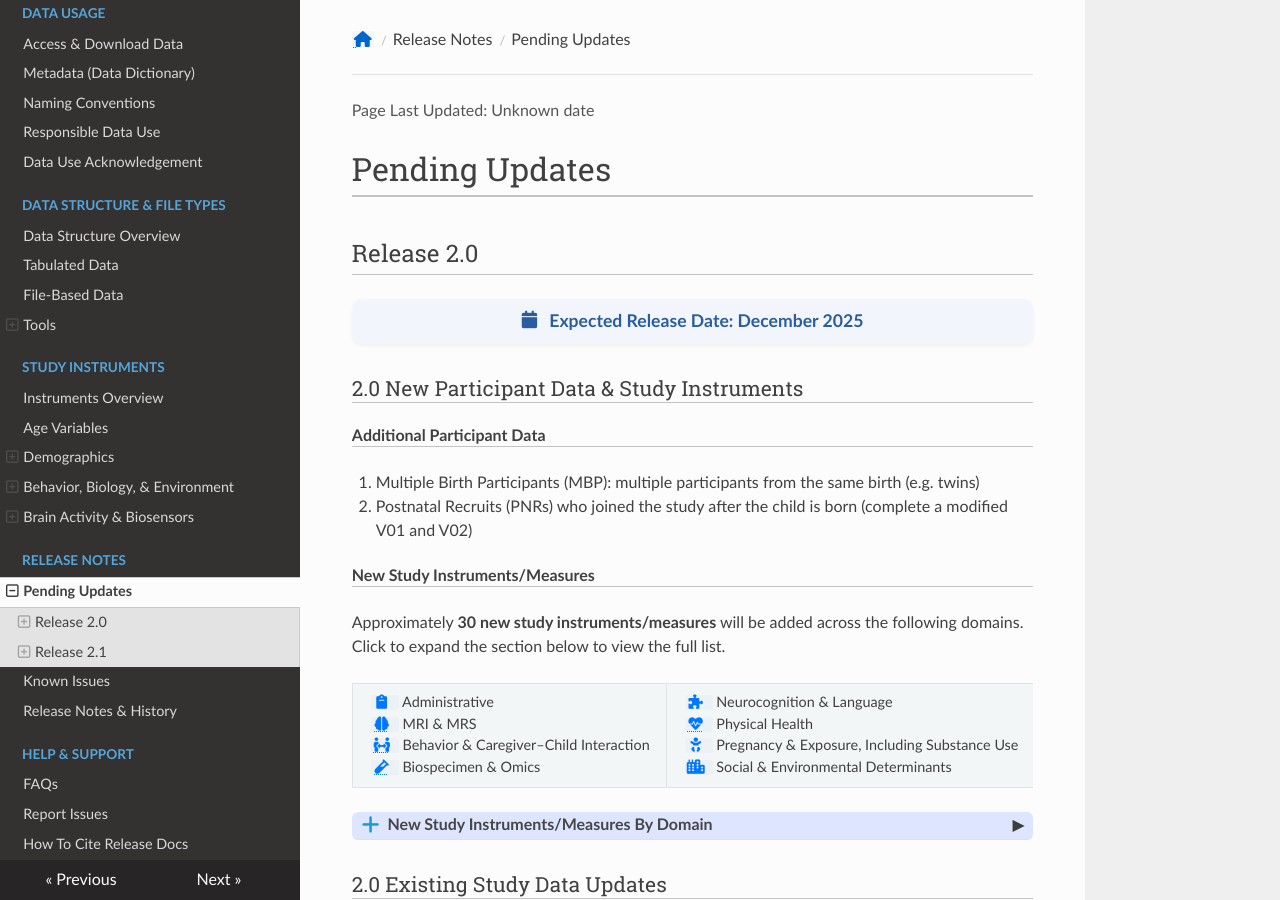
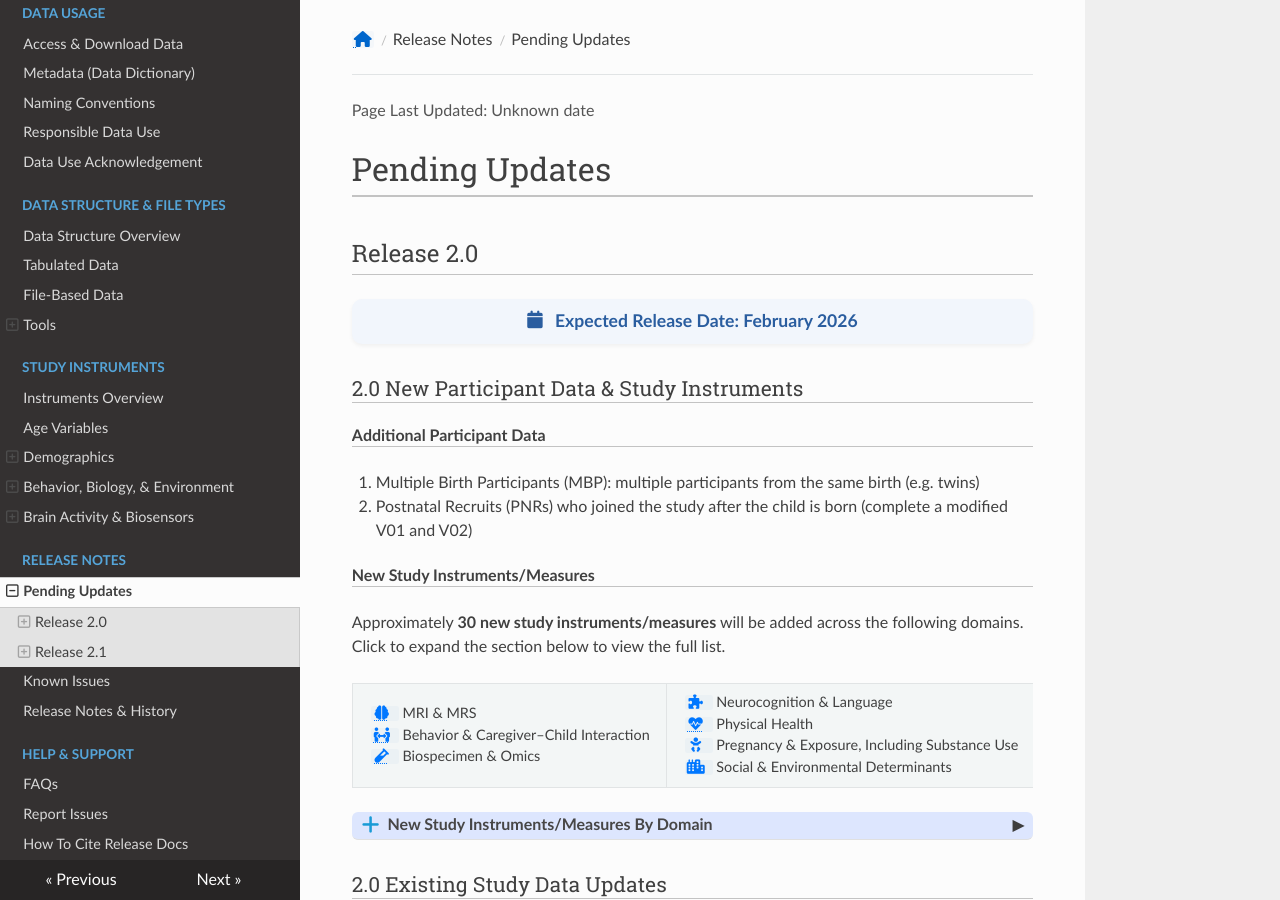
Before and after one commit to nbdc-datahub/hbcd-docs, an MkDocs documentation site: the page built from docs/changelog/pending.md, in a window 1280 px wide and 900 px high. Built offline with MkDocs 1.6.1, drawn with Linux system fonts in a browser that asks for light colours; nearby versions of some CDN libraries; some of the changed lines change nothing that is shown.

Commit message:
update pending page

```diff
--- a/docs/changelog/pending.md
+++ b/docs/changelog/pending.md
@@ -6,7 +6,7 @@
 <div style="background:#f2f6fc; padding:12px 20px; border-radius:10px; text-align:center; margin-bottom:25px; box-shadow:0 2px 4px rgba(0,0,0,0.05);">
   <span style="font-size:1.1em; font-weight:600; color:#2a5d9f;">
     <i class="fa-solid fa-calendar" style="margin-right:8px; vertical-align: 1px;"></i>
-    Expected Release Date: December 2025
+    Expected Release Date: February 2026
   </span>
 </div>
 
@@ -25,7 +25,6 @@
 <tbody>
 <tr>
 <td>
-<a style="margin-left: 2px;" href="../../instruments/" target="_blank"><i class="fas fa-clipboard"></i></a> Administrative<br>
 <a style="margin-left: 2px;" href="../../instruments/#mri" target="_blank"><i class="fa fa-brain"></i></a> MRI & MRS<br>
 <a style="margin-left: 2px;" href="../../instruments/#bcgi" target="_blank"><i class="fa fa-people-arrows"></i></a> Behavior & Caregiver–Child Interaction<br>
 <a style="margin-left: 2px;" href="../../instruments/#biospec" target="_blank"><i class="fa fa-vial"></i></a> Biospecimen & Omics
@@ -51,76 +50,61 @@
   <span class="arrow">▸</span>
 </div>
 <div class="table-collapsible-content">
-<p><i>Unless indicated otherwise, all of the following are <b>tabulated data</b>.</i></p>
 <table class="table-no-vertical-lines" style="width: 100%; border-collapse: collapse; table-layout: fixed; font-size: 15px">
 <thead>
 <tr>
     <th>Domain</th>
-    <th style="width: 25%;">Instrument</th>
-    <th>Version</th>
-    <th style="width: 40%;">Construct</th>
+    <th>Instrument</th>
 </tr>
 </thead>
 <tbody>
 <tr>
-  <td style="text-align: center;"><span class="tooltip tooltip-right"><i class="fas fa-clipboard" style="font-size:1.1em; margin-right: 2px;"></i> ADM
-  <span class="tooltiptext">Administrative</span></span></td>
-  <td>Study Navigator Contact</td><td></td><td>Study Navigation</td>
+  <td style="text-align: center;"><span class="tooltip tooltip-right"><i class="fa fa-brain" style="font-size:1.1em; margin-right: 2px;"></i> IMG
+  <span class="tooltiptext">Magnetic Resonance Imaging & Spectroscopy</span></span></td>
+  <td>Pre-Scan Questionnaire</td>
+<tr>
+<td rowspan="6" style="text-align: center;"><span class="tooltip tooltip-right"><i class="fa fa-people-arrows" style="font-size:1.1em; margin-right: 2px;"></i> MH<span class="tooltiptext">Behavior & Caregiver-Child Interaction</span></span></td>
+<td>CHAOS (<i>Confusion, Hubbub and Order Scale</i>)</td></tr>
+<tr><td>ecPROMIS (1) Child-Caregiver Relationship (1-5 year), (2) Peer Relationships, & (3) Self-Regulation & Flexibility</td></tr>
+<tr><td>FAD (GF6+) (<i>Family Assessment Device (General Functioning 6+)</i>)</td></tr>
+<tr><td>HOME-21 IT (<i>Home Observation for Measurement of the Environment Infant-Toddler Version</i>)</td></tr>
+<tr><td>ECBQ (VSF)+BI (<i>Early Childhood Behavior Questionnaire Very Short Form + Behavior Inhibition</i>)</td></tr>
+<tr><td>MAPS-TL (<i>Multidimensional Assessment Profiles - Temper Loss Scale</i>) - <b>Addition of Version: Toddlerhood & Preschool</td></tr>
+<tr>
+  <td style="text-align: center;"><span class="tooltip tooltip-right"><i class="fa fa-vial" style="font-size:1.1em; margin-right: 2px;"></i> BIO<span class="tooltiptext">Biospecimen & Omics</span></span></td>
+<td>Illumina GDA GWAS (Maternal & Child)</td>
 </tr>
 <tr>
-  <td style="text-align: center;"><span class="tooltip tooltip-right"><i class="fa fa-brain" style="font-size:1.1em; margin-right: 2px;"></i> IMG
-  <span class="tooltiptext">Magnetic Resonance Imaging & Spectroscopy</span></span></td>
-  <td>Pre-Scan Questionnaire</td><td></td><td>Sleeping Scan Prep</td>
-</tr>
+<td rowspan="4" style="text-align: center;"><span class="tooltip tooltip-right"><i class="fa-solid fa-puzzle-piece" style="font-size:1.1em; margin-right: 2px;"></i> NCL<span class="tooltiptext">Neurocognition & Language</span></span></td>
+<td>Bayley-4 (<i>Bayley Scales of Infant and Toddler Development</i>)</td></tr>
+<tr><td>MacArthur-Bates CDI-I (<i>Communicative Development Inventories</i>) Words & Gestures</td></tr>
+<tr><td>SPM-2 (<i>Sensory Processing Measure-2</i>) - <b>Addition of Version: Toddler</b></td></tr>
+<tr><td>Vineland Adaptive Behavior</td></tr>
 <tr>
-  <td rowspan="8" style="text-align: center;"><span class="tooltip tooltip-right"><i class="fa fa-people-arrows" style="font-size:1.1em; margin-right: 2px;"></i> MH<span class="tooltiptext">Behavior & Caregiver-Child Interaction</span></span></td>
-  <td>CHAOS</td><td></td><td>Family Organization</td>
-</tr>
-<tr><td>ecPROMIS-Ch/CG</td><td>1-5 year</td><td>Child/Caregiver Relationship</td></tr>
-<tr><td>ecPROMIS-Peer Relation</td><td></td><td>Peer Relationships</td></tr>
-<tr><td>ecPROMIS-Self Regulation</td><td></td><td>Self-Regulation and Flexibility</td></tr>
-<tr><td>FAD (GF6+)</td><td></td><td>Global Functioning of the Family Unit</td></tr>
-<tr><td>HOME-21</td><td>Infant-Toddler</td><td>Child’s Home Environment</td></tr>
-<tr><td>ECBQ (VSF)+BI</td><td>Early Childhood</td><td>Surgency/Extraversion, Negative Affectivity,<br> Effortful Control, Behavioral Inhibition</td></tr>
-<tr><td>MAPS-TL</td><td>Toddlerhood & Preschool</td><td>Irritability</td></tr>
-<tr>
-  <td style="text-align: center;"><span class="tooltip tooltip-right"><i class="fa fa-vial" style="font-size:1.1em; margin-right: 2px;"></i> BIO<span class="tooltiptext">Biospecimen & Omics</span></span></td>
-<td>Illumina GDA GWAS<br><i class="fas fa-layer-group"></i> <b>Concatenated Data</b></td><td>Maternal & Child</td><td>GWAS, EWAS, Transcriptome</td>
-</tr>
-<tr>
-  <td rowspan="3" style="text-align: center;"><span class="tooltip tooltip-right"><i class="fa-solid fa-puzzle-piece" style="font-size:1.1em; margin-right: 2px;"></i> NCL<span class="tooltiptext">Neurocognition & Language</span></span></td>
-<td>MacArthur-Bates CDI-I</td><td>Infant Form</td><td>Language Development in Child</td></tr>
-<tr><td>SPM-2</td><td>Toddler</td><td>Sensory Processing/Integration</td></tr>
-<tr><td>Vineland</td><td></td><td>Adaptive Behavior</td></tr>
-<tr>
-  <td rowspan="7" style="text-align: center;"><span class="tooltip tooltip-right"><i class="fa fa-heart-pulse" style="font-size:1.1em; margin-right: 2px;"></i> PH<span class="tooltiptext">Physical Health</span></span></td>
-<td><span class="tooltip">BISQ-SF<span class="tooltiptext">Brief Infant Sleep Questionnaire</span></span></td><td></td><td>Sleep</td>
-</tr>
-<tr><td>ecPROMIS- PAG</td><td>Early Childhood</td><td>Physical Activity</td></tr>
-<tr><td>ecPROMIS- Sleep</td><td>Early Childhood</td><td>Sleep</td></tr>
-<tr><td>Medical History</td><td></td><td>Medical History</td></tr>
-<tr><td>Nutrition Form</td><td>Infant</td><td>Nutrition</td></tr>
-<tr><td>ScreenQ</td><td></td><td>Media Use</td></tr>
-<tr><td>Vision Screener</td><td></td><td>Vision</td></tr>
+<td rowspan="6" style="text-align: center;"><span class="tooltip tooltip-right"><i class="fa fa-heart-pulse" style="font-size:1.1em; margin-right: 2px;"></i> PH<span class="tooltiptext">Physical Health</span></span></td>
+<td>Brief Infant Sleep Questionnaire (<i>BISQ-SF</i>)</td></tr>
+<tr><td>ecPROMIS: (1) Physical Activity & Green Space & (2) Sleep</td></tr>
+<tr><td>Medical History</td></tr>
+<tr><td>Infant Nutrition Questionnaire</td></tr>
+<tr><td>Screen-Based Media Use (<i>ScreenQ</i>)</td></tr>
+<tr><td>Vision Screener</td></tr>
 <tr>
   <td rowspan="2" style="text-align: center;"><span class="tooltip tooltip-right"><i class="fa-solid fa-baby" style="font-size:1.1em; margin-right: 2px;"></i> PEX<span class="tooltiptext">Pregnancy Exposure, Including Substance Use</span></span></td>
-  <td>ASSIST</td><td>V4</td><td>SU after pregnancy (12 mo anchors)</td></tr>
-<tr><td>Substance Use Patterns</td><td></td><td>Substance Use in Pregnancy</td></tr>
+  <td>Alcohol, Smoking and Substance Involvement Screening Test (<i>ASSIST</i>) - <b>Addition of ASSIST V4</b></td></tr>
+<tr><td>Substance Use Patterns</td></tr>
 <tr>
-  <td rowspan="12" style="text-align: center;"><span class="tooltip tooltip-right"><i class="fas fa-city" style="font-size:1.1em; margin-right: 2px;"></i> SED<span class="tooltiptext">Social & Environmental Determinants</span></span></td>
-  <td rowspan="2">ACEs</td><td></td><td>Adverse Childhood Experiences (CG)</td>
-</tr>
-<tr><td>Pediatric</td><td>Adverse Childhood Experiences (CH)</td></tr>
-<tr><td rowspan="2">Demographics Adult</td><td>V4 (Birth Parent)</td><td>Demographics</td></tr>
-<tr><td>V6 (Adult)</td><td>Demographics</td></tr>
-<tr><td rowspan="2">Demographics Child</td><td>V4 (Child)</td><td>Demographics</td></tr>
-<tr><td>V6 (Child)</td><td>Demographics</td></tr>
-<tr><td>Employment</td><td></td><td>Current Employment</td></tr>
-<tr><td>Chemical Exposures</td><td></td><td>Household Chemical Exposures</td></tr>
-<tr><td>Lead Exposures</td><td></td><td>Lead Exposures</td></tr>
-<tr><td>PACES</td><td>&lt;18</td><td>Protective Factors</td></tr>
-<tr><td>Second Hand Smoke</td><td></td><td>Second Hand Smoke Exposure</td></tr>
-<tr><td>Vancouver Index</td><td></td><td>Acculturation</td></tr>
+<td rowspan="11" style="text-align: center;"><span class="tooltip tooltip-right"><i class="fas fa-city" style="font-size:1.1em; margin-right: 2px;"></i> SED<span class="tooltiptext">Social & Environmental Determinants</span></span></td>
+<td>Geocoded Linkage</td>
+<tr><td>Adverse Childhood Experiences (<i>ACEs</i>) - including Adult & Pediatric versions</td></tr>
+<tr><td>Composite Abuse Scale (<i>CABr-SF</i>)</td></tr>
+<tr><td>Current Employment</td></tr>
+<tr><td>Demographics Adult & Child - V4 & V6</td></tr>
+<tr><td>Household Chemical Exposures</td></tr>
+<tr><td>Lead Exposures</td></tr>
+<tr><td>PACES (Protective Factors) - Addition of Version &lt;18</td></tr>
+<tr><td>Second Hand Smoke Exposure</td></tr>
+<tr><td>Transition in Care Screener</td></tr>
+<tr><td>Vancouver Index of Acculturation (<i>VIA</i>)</td></tr>
 </tbody>
 </table>
 </div>
```
